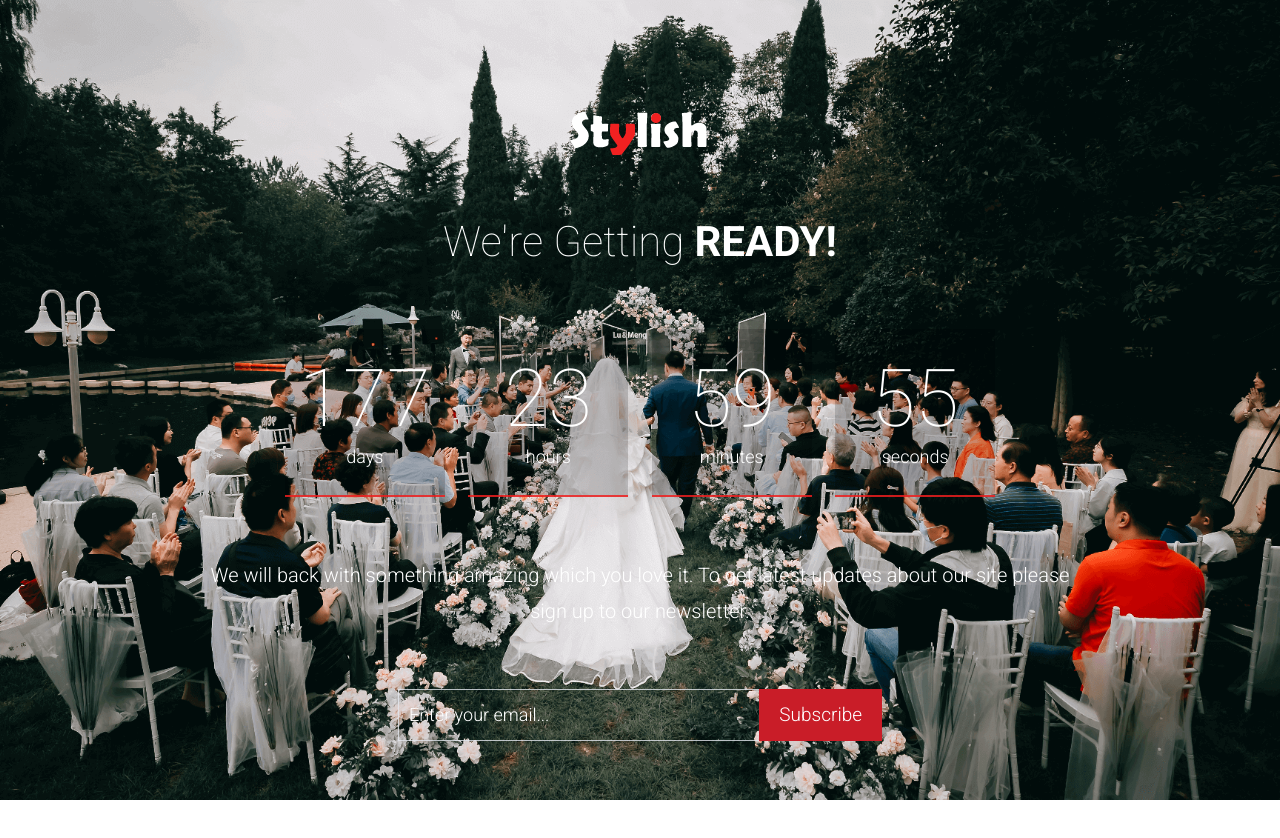
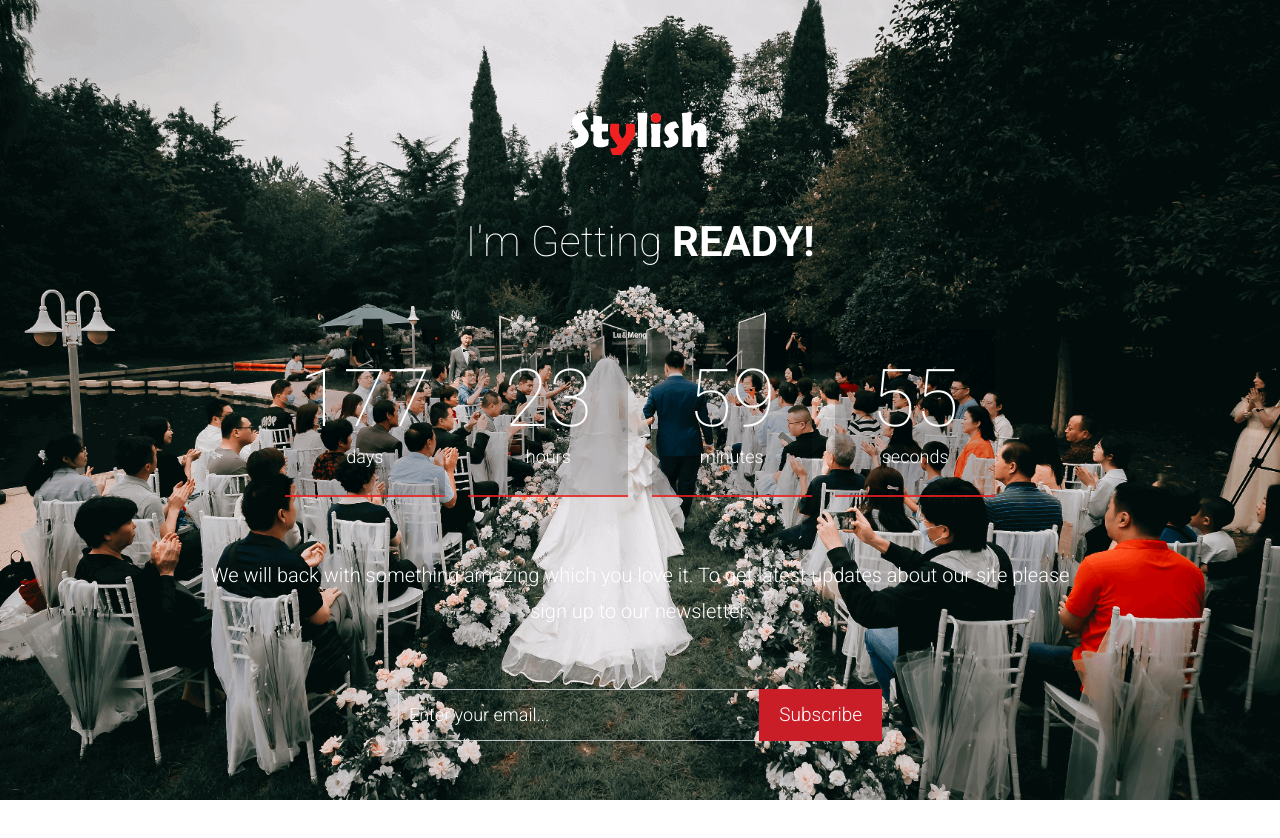
Before and after one commit to AdamZhengLu/that-thing, a plain HTML site: page index.html in a window 1280 px wide. Drawn offline with Linux system fonts and the light colour scheme.

Commit message:
Update index.html

```diff
--- a/index.html
+++ b/index.html
@@ -39,7 +39,7 @@
                         			<a href="">Erine - Bootstrap Coming Soon Template</a>
                         		</h1>
                         	</div>
-                            <h2 class="wow fadeInDown">We're Getting <strong>READY!</strong></h2>
+                            <h2 class="wow fadeInDown">I'm Getting <strong>READY!</strong></h2>
                             <div class="timer wow fadeInUp">
                                 <div class="days-wrapper">
                                     <span class="days"></span> <br>days
```
